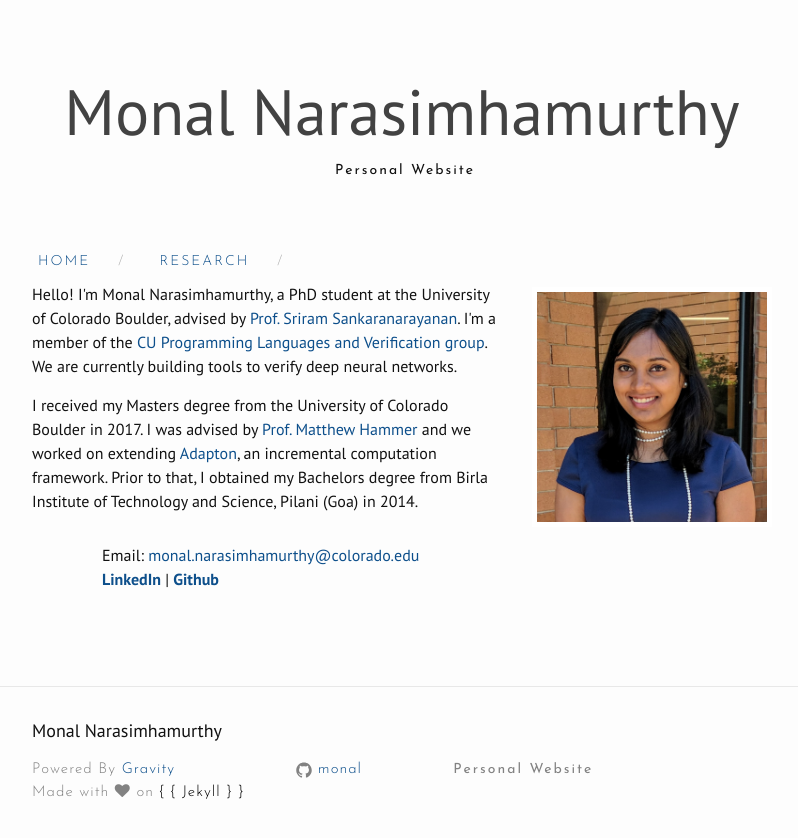
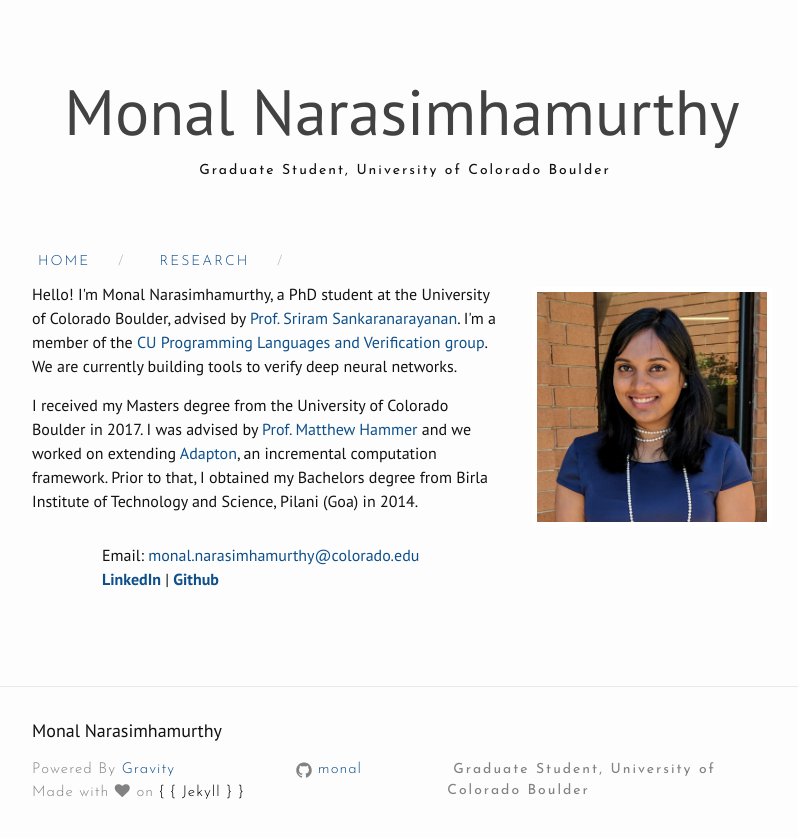
Before and after one commit to monal/monal.github.io, a Jekyll site: the page built from index.html, in a window 1280 px wide. Shown: the top 838 px of the page, without its empty margins (238-1036 px from the left). Built offline with Jekyll 4.4.1, drawn with Linux system fonts in a browser that asks for light colours; nearby versions of some CDN libraries.

Commit message:
add more layout

```diff
--- a/_config.yml
+++ b/_config.yml
@@ -8,7 +8,7 @@
 # Site settings
 title: Monal Narasimhamurthy
 email: monal.narasimhamurthy@gmail.com
-description: Personal Website
+description: Graduate Student, University of Colorado Boulder
 baseurl: "" # the subpath of your site, e.g. /blog
 url: "http://monal.github.io" # the base hostname & protocol for your site
 github_username:  monal
```
